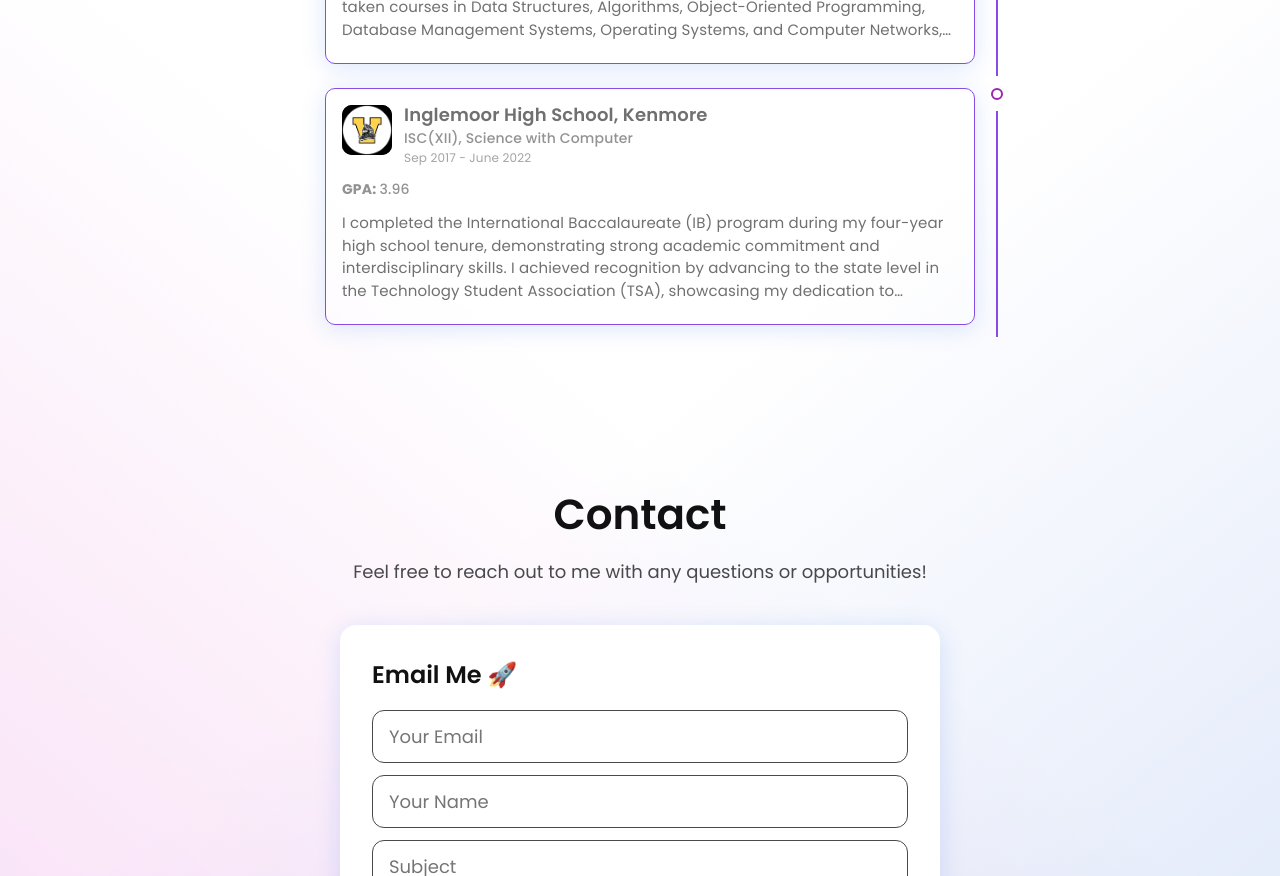
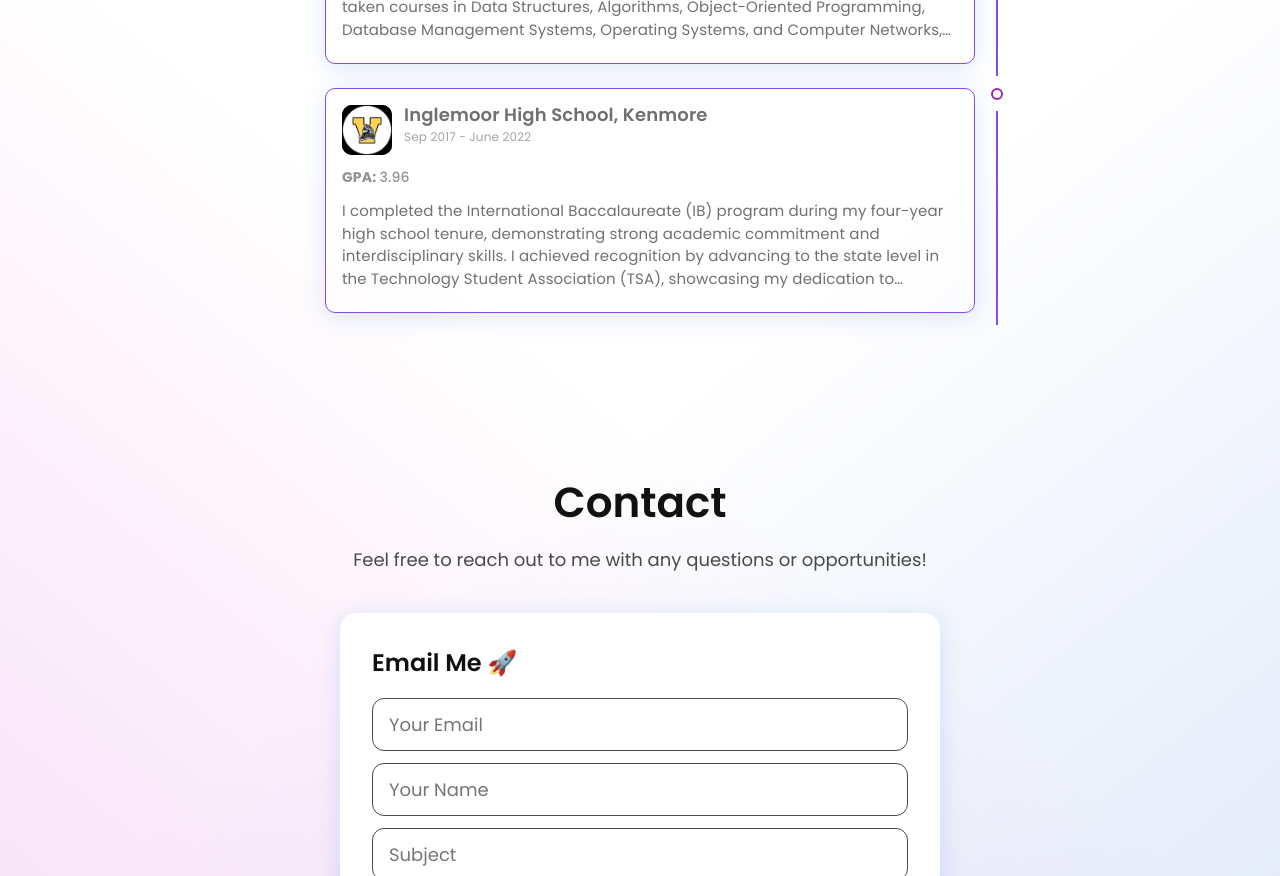
Before and after one commit to collinshen123/Personal-Site, a React (Create React App) app: page / in a window 1280 px wide. Shown: the part 5240-6116 px from the top of the page. Built offline with nearby package versions, Linux system fonts and the light colour scheme.

Commit message:
changed education

```diff
--- a/src/data/constants.js
+++ b/src/data/constants.js
@@ -341,7 +341,7 @@ export const Bio = {
       date: "Sep 2017 - June 2022",
       grade: "3.96",
       desc: "I completed the International Baccalaureate (IB) program during my four-year high school tenure, demonstrating strong academic commitment and interdisciplinary skills. I achieved recognition by advancing to the state level in the Technology Student Association (TSA), showcasing my dedication to extracurricular excellence.",
-      degree: "ISC(XII), Science with Computer",
+
     },
 
   ];
```
